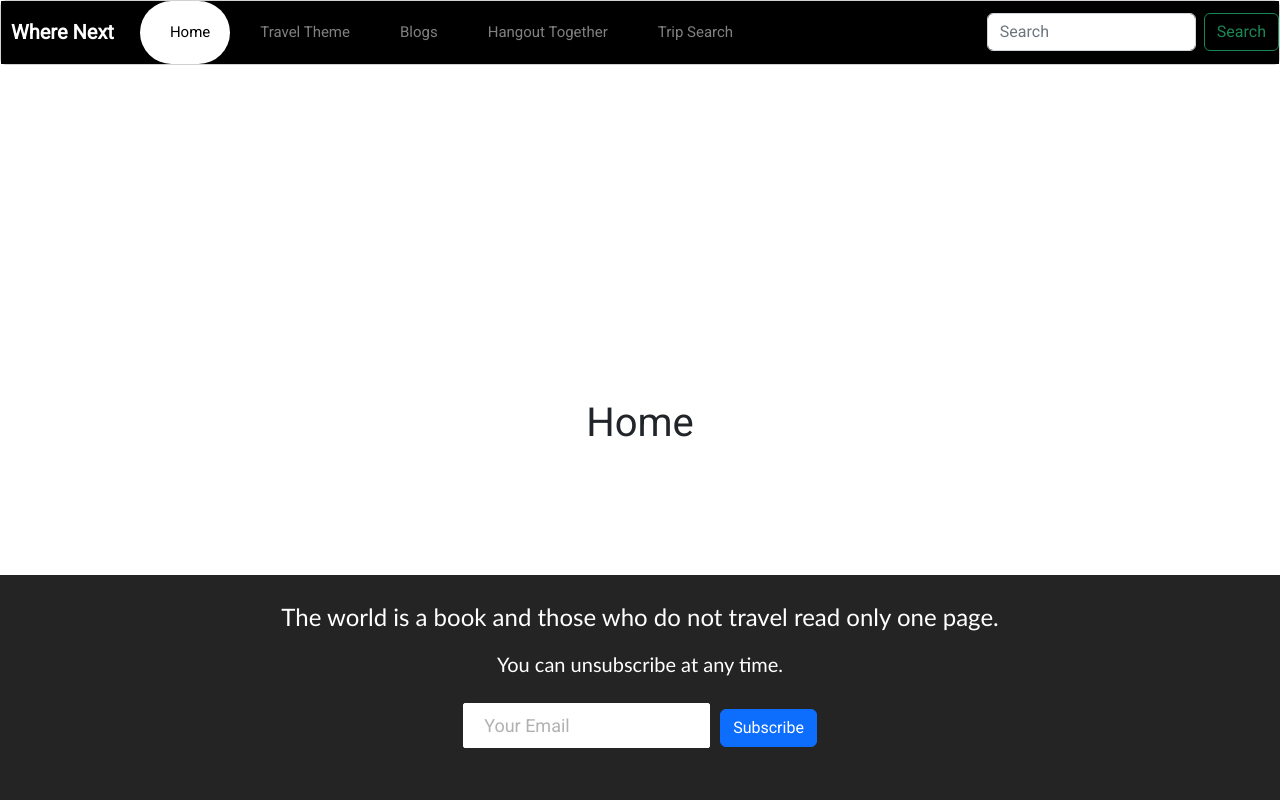
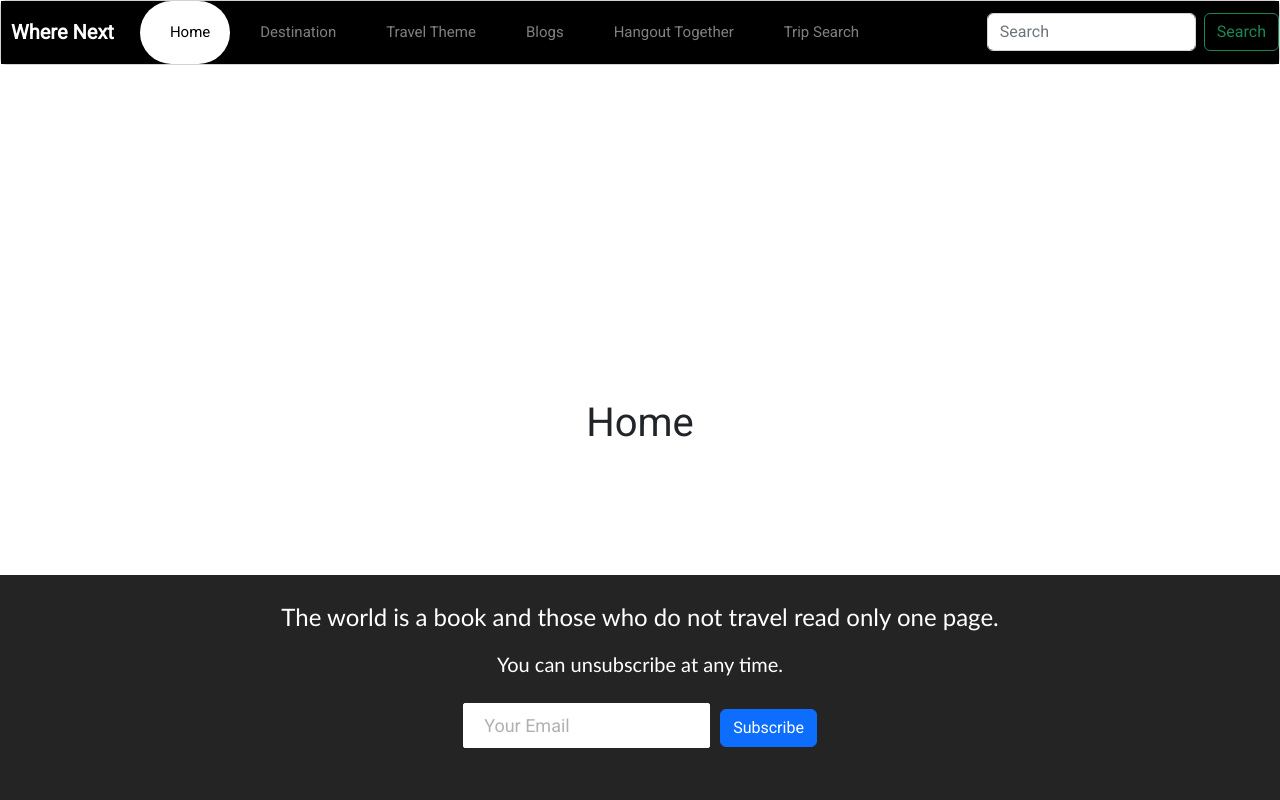
Before and after one commit to PraneethReddyDarapu/Where_NEXT, a React (Create React App) app in the folder where_next/: page / in a window 1280 px wide. Shown: the top 800 px of the page. Built offline with nearby package versions, Linux system fonts and the light colour scheme.

Commit message:
changes updated

```diff
--- a/where_next/src/Components/Navbar/Navbar.js
+++ b/where_next/src/Components/Navbar/Navbar.js
@@ -79,7 +79,13 @@ function Navbar () {
                 </i>Home
               </NavLink>
             </li>
-
+            <li className="nav-item">
+              <NavLink className="nav-link" to="/destination" exact>
+                <i
+                className="far fa-address-book">
+                </i>Destination
+              </NavLink>
+            </li>
             <li className="nav-item">
             </li>
             <li className="nav-item">
```
